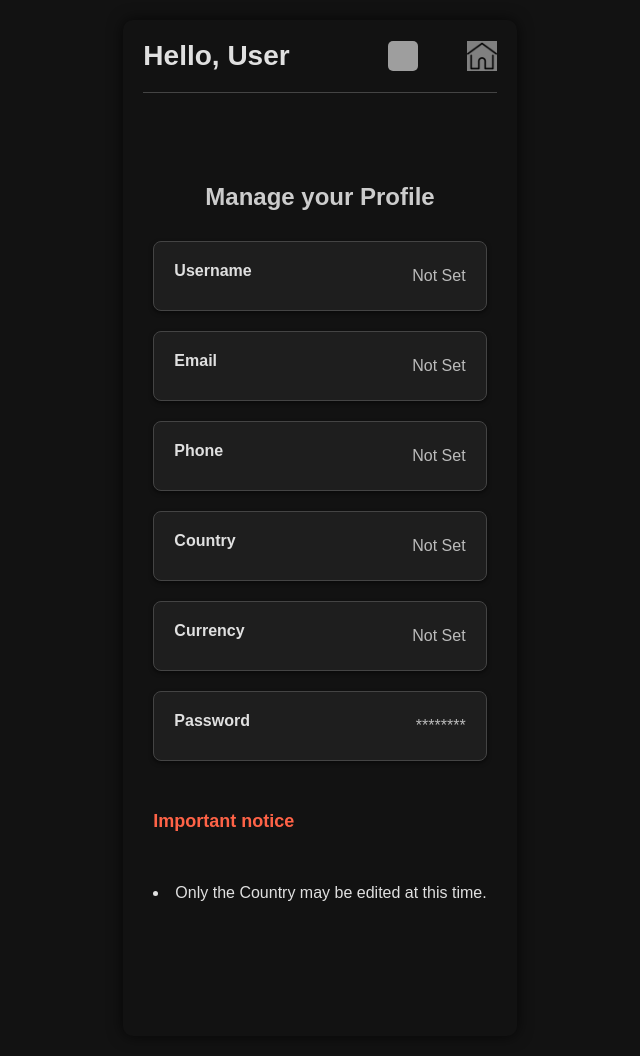
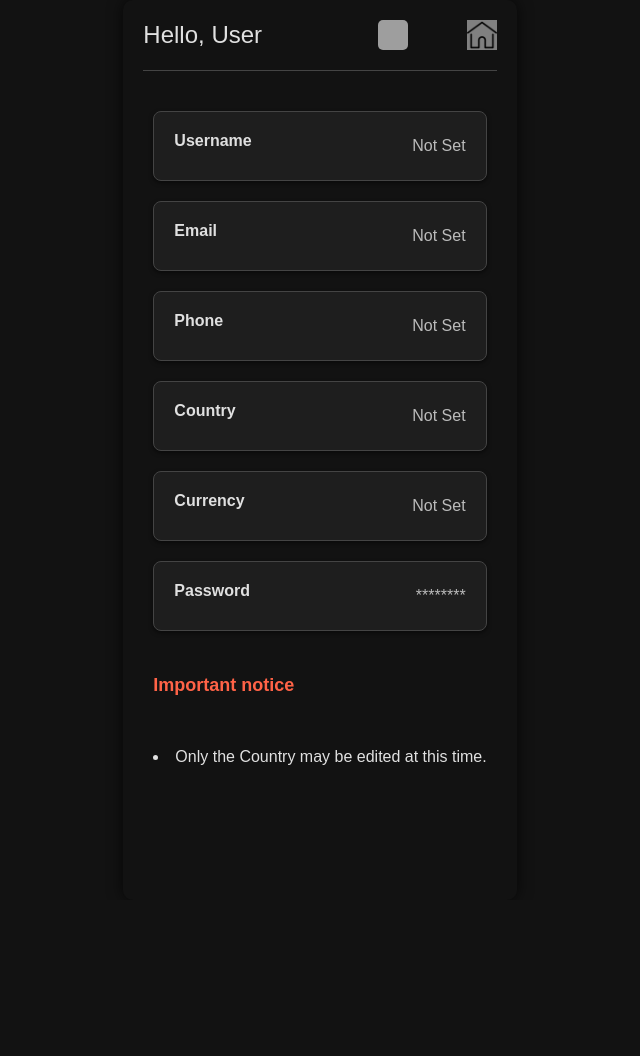
Before and after one commit to Slicedpineapples/CashFlow, a Flask app: template front/templates/profile.html in a window 1280 px wide. Shown: the whole page, without its empty margins (320-960 px from the left). After the commit the page ends 765 px from the top, so only its background shows below. Run offline with Flask 3, Linux system fonts and the light colour scheme; the template is opened without the code that fills it, so the values that code supplies are empty; grey boxes are pictures that could not be loaded.

Commit message:
Final complimentary changes

```diff
--- a/front/static/dashboard.js
+++ b/front/static/dashboard.js
@@ -10,8 +10,7 @@ const capitalizedUserName = userName.charAt(0).toUpperCase() + userName.slice(1)
 const date = new Date();
 const day = date.getDate();
 const month = date.toLocaleString('default', { month: 'long' });
-const year = date.getFullYear();
-const fullDate = `${day} ${month} ${year}`;
+const fullDate = `${day} ${month}`;
 document.getElementById('userName').innerText = capitalizedUserName;
 document.getElementById('fullDate').innerText = fullDate;
 
--- a/front/style/style1.css
+++ b/front/style/style1.css
@@ -415,7 +415,7 @@ body {
     align-items: center;
     padding: 20px;
     max-width: 800px;
-    margin: 20px auto;
+    /* margin: 20px auto; */
     border-radius: 10px;
     box-shadow: 0 0 15px rgba(0, 0, 0, 0.7);
     transition: var(--transition);
@@ -428,13 +428,11 @@ body {
     width: 100%;
     padding-bottom: 20px;
     border-bottom: 1px solid #444; /* Darker border */
-    margin-bottom: 30px;
     transition: var(--transition);
 }
 
 .profile .header .title {
-    font-size: 28px;
-    font-weight: bold;
+    font-size: 24px;
     color: #e0e0e0; /* Light text color */
     transition: var(--transition);
 }
@@ -516,7 +514,6 @@ body {
 .profile h4 {
     font-size: 18px;
     color: #ff6347; /* Tomato color */
-    margin-top: 30px;
     font-weight: bold;
 }
 
@@ -561,7 +558,7 @@ body {
     }
 
     #profileMessage {
-        font-size: 14px;
+        font-size: 12px;
     }
 }
 
--- a/front/templates/profile.html
+++ b/front/templates/profile.html
@@ -18,7 +18,6 @@
 
         <div class="content">
             <div class="section">
-                <h2>Manage your Profile</h2>
                 <div class="card profile-card">
                     <div class="label">Username</div>
                     <div class="value" id="profileUsername"></div>
```
Also changed, not shown: front/style/style.css (+3 -6 lines).
